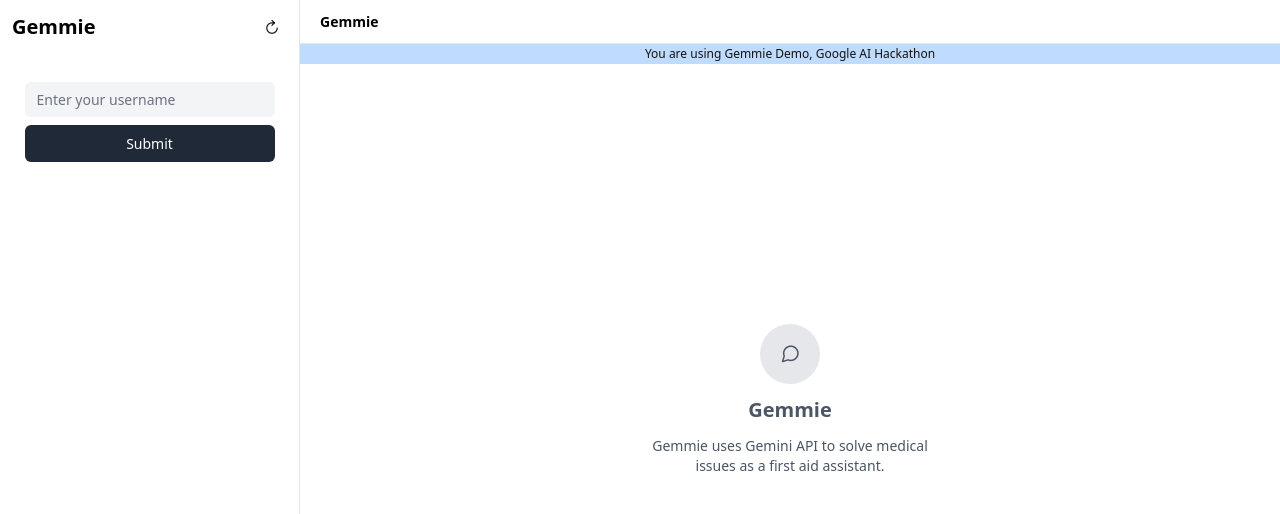
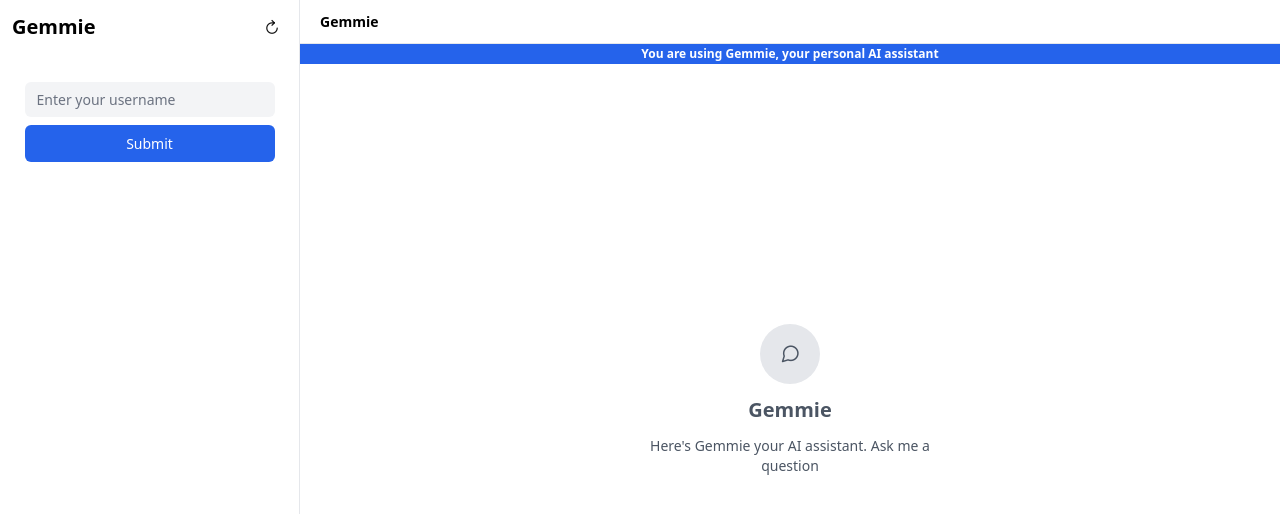
Before and after one commit to imrany/gemmie, a Vue app: page / in a window 1280 px wide. Shown: the top 514 px of the page. Built offline with nearby package versions, Linux system fonts and the light colour scheme.

Commit message:
fix: ui update

```diff
--- a/src/components/SideNav.vue
+++ b/src/components/SideNav.vue
@@ -69,14 +69,14 @@
         <div v-else-if="props.data.parsedUserDetails.username===undefined||props.data.parsedUserDetails.username.length===0" class="flex flex-col items-center text-sm mt-7 w-full px-4 cursor-pointer justify-center">
             <form @submit="handleSubmit" class="flex gap-2 justify-center flex-col">
                 <input required id="username" name="username" type="text" class="w-[250px] focus:outline-none active:outline-none outline-none border-none focus:border-none px-3 bg-gray-100 placeholder:text-gray-500 text-sm h-[35px] flex-grow py-1 rounded-md" placeholder="Enter your username"/>
-                <button class="rounded-md flex justify-center items-center bg-gray-800 text-white h-[37px] px-5">Submit</button>
+                <button class="rounded-md flex justify-center items-center bg-blue-600 text-white h-[37px] px-5">Submit</button>
             </form>
         </div>
         <div v-else-if="props.data.parsedUserDetails.username.length!==0" class="flex flex-col mt-7 px-3 text-sm justify-center">
             <div class="flex justify-center flex-col">
                 <p class="text-lg font-semibold">Hello {{ props.data.parsedUserDetails.username }},</p>
                 <p class="text-sm">Welcome to Gemmie, your personal private AI Assistant.</p>
-                <button @click="props.functions.setShowInput()" class="rounded-md flex justify-center items-center bg-gray-200 h-[40px]  mt-2 px-3">Write a prompt</button>
+                <button @click="props.functions.setShowInput()" class="rounded-md flex justify-center items-center bg-blue-600 text-white h-[40px]  mt-2 px-3">Write a prompt</button>
             </div>
         </div>
     </div>
--- a/src/components/TopNav.vue
+++ b/src/components/TopNav.vue
@@ -20,9 +20,9 @@ function clearChats(){
         <div class="flex px-5 py-3 items-center justify-between w-full">
             <p v-if="props.data.parsedUserDetails.username!==undefined" class="text-black text-sm font-semibold">{{props.data.parsedUserDetails.username}}</p>
             <p v-else class="text-black text-sm font-semibold">Gemmie</p>
-            <button  v-if="props.data.screenWidth<720&&props.data.res.length>0" class="text-sm text-blue-500 active:underline" @click="clearChats">Clear chats</button>
+            <button  v-if="props.data.screenWidth<720&&props.data.res.length>0" class="text-sm text-blue-600 active:underline" @click="clearChats">Clear chats</button>
         </div>
-        <div class="bg-blue-200 flex items-center justify-center text-xs h-[20px]">
+        <div class="bg-blue-600 text-white font-semibold flex items-center justify-center text-xs h-[20px]">
             <p>{{ props.data.note }}</p>
         </div>
     </div>
--- a/src/views/HomeView.vue
+++ b/src/views/HomeView.vue
@@ -11,7 +11,7 @@ type Res = {
 }
 
 let showInput = ref(false)
-let note = ref("You are using Gemmie Demo, Google AI Hackathon")
+let note = ref("You are using Gemmie, your personal AI assistant")
 let screenWidth = ref(screen.width)
 
 let userDetails: any = localStorage.getItem("userdetails")
@@ -110,7 +110,7 @@ function renderMarkdown(text: string) {
             </div>
             <p class="text-xl font-semibold">{{ parsedUserDetails.username || 'Gemmie' }}</p>
             <p class="text-center text-sm max-w-[300px]">
-              Gemmie uses Gemini API to solve medical issues as a first aid assistant.
+              Here's Gemmie your AI assistant. Ask me a question
             </p>
             <button v-if="parsedUserDetails.username!==undefined"
                     @click="setShowInput"
@@ -166,7 +166,7 @@ function renderMarkdown(text: string) {
           <form @submit="handleSubmit" class="flex gap-2 w-full">
             <input required id="prompt" name="prompt" type="text"
                    class="flex-grow px-3 py-2 rounded-full bg-gray-200 text-sm focus:ring-2 focus:ring-blue-400 outline-none"
-                   placeholder="How to stop a nose bleed?" />
+                   placeholder="Ask me a question..." />
             <button :disabled="isLoading"
                     :class="isLoading ? 'cursor-progress' : 'hover:bg-blue-100'"
                     class="rounded-full p-2 flex items-center justify-center">
```
